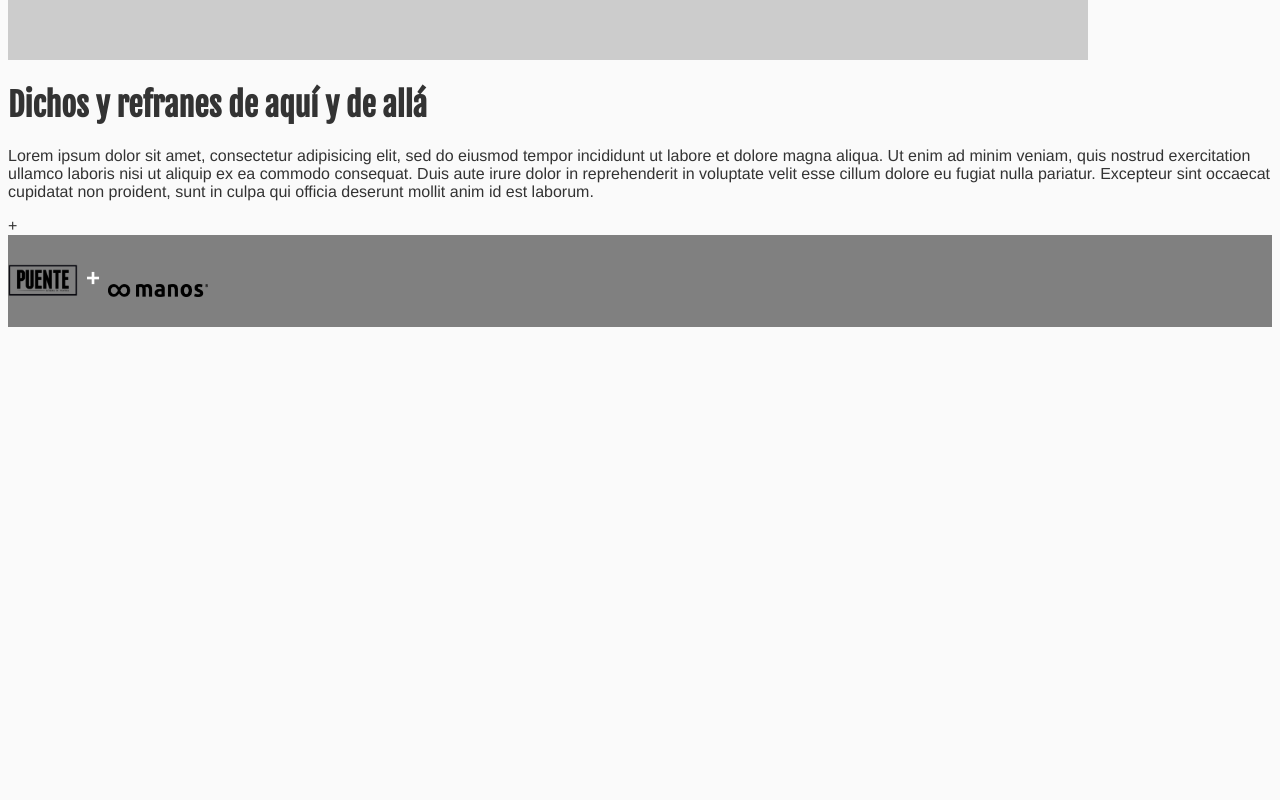
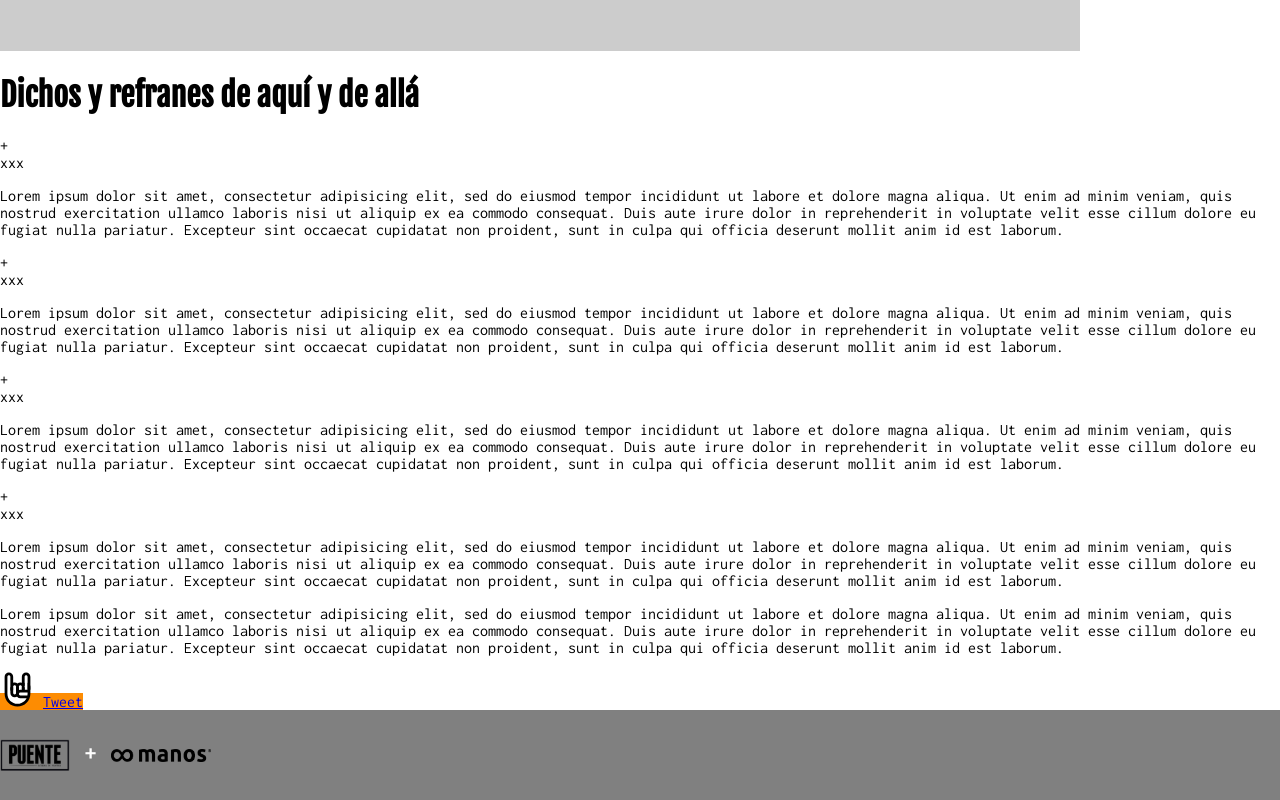
Before and after one commit to rv1375/cuandoelriosuena, a website: page app/index.html in a window 1280 px wide. Shown: the part 766-1566 px from the top of the page. Before the commit the page ends 1101 px from the top, so only its background shows below. Drawn offline with nearby package versions, Linux system fonts and the light colour scheme; files that its build step writes are made by us from their sources; placeholder pictures from the web are drawn by us.

Commit message:
wip html

```diff
--- a/app/index.html
+++ b/app/index.html
@@ -28,7 +28,9 @@
    <h1>Dichos y refranes de aquí y de allá</h1>
 
     <div class="texto1">
+      <div class="boton">+</div>
       <div class="historia1">
+        <span class="refran">xxx</span>
          <p>Lorem ipsum dolor sit amet, consectetur adipisicing elit, sed do eiusmod
         tempor incididunt ut labore et dolore magna aliqua. Ut enim ad minim veniam,
         quis nostrud exercitation ullamco laboris nisi ut aliquip ex ea commodo
@@ -38,10 +40,63 @@
       </div>
     </div>
 
+    <div class="texto2">
       <div class="boton">+</div>
+      <div class="historia2">
+        <span class="refran">xxx</span>
+         <p>Lorem ipsum dolor sit amet, consectetur adipisicing elit, sed do eiusmod
+        tempor incididunt ut labore et dolore magna aliqua. Ut enim ad minim veniam,
+        quis nostrud exercitation ullamco laboris nisi ut aliquip ex ea commodo
+        consequat. Duis aute irure dolor in reprehenderit in voluptate velit esse
+        cillum dolore eu fugiat nulla pariatur. Excepteur sint occaecat cupidatat non
+        proident, sunt in culpa qui officia deserunt mollit anim id est laborum.</p>
+      </div>
+    </div>
 
+    <div class="texto3">
+      <div class="boton">+</div>
+      <div class="historia3">
+        <span class="refran">xxx</span>
+         <p>Lorem ipsum dolor sit amet, consectetur adipisicing elit, sed do eiusmod
+        tempor incididunt ut labore et dolore magna aliqua. Ut enim ad minim veniam,
+        quis nostrud exercitation ullamco laboris nisi ut aliquip ex ea commodo
+        consequat. Duis aute irure dolor in reprehenderit in voluptate velit esse
+        cillum dolore eu fugiat nulla pariatur. Excepteur sint occaecat cupidatat non
+        proident, sunt in culpa qui officia deserunt mollit anim id est laborum.</p>
+      </div>
+    </div>
 
+    <div class="texto4">
+      <div class="boton">+</div>
+      <div class="historia4">
+        <span class="refran">xxx</span>
+         <p>Lorem ipsum dolor sit amet, consectetur adipisicing elit, sed do eiusmod
+        tempor incididunt ut labore et dolore magna aliqua. Ut enim ad minim veniam,
+        quis nostrud exercitation ullamco laboris nisi ut aliquip ex ea commodo
+        consequat. Duis aute irure dolor in reprehenderit in voluptate velit esse
+        cillum dolore eu fugiat nulla pariatur. Excepteur sint occaecat cupidatat non
+        proident, sunt in culpa qui officia deserunt mollit anim id est laborum.</p>
+      </div>
+    </div>
 
+    <div class="info">
+         <p>Lorem ipsum dolor sit amet, consectetur adipisicing elit, sed do eiusmod
+        tempor incididunt ut labore et dolore magna aliqua. Ut enim ad minim veniam,
+        quis nostrud exercitation ullamco laboris nisi ut aliquip ex ea commodo
+        consequat. Duis aute irure dolor in reprehenderit in voluptate velit esse
+        cillum dolore eu fugiat nulla pariatur. Excepteur sint occaecat cupidatat non
+        proident, sunt in culpa qui officia deserunt mollit anim id est laborum.</p>
+    </div>
+
+   <div class="compartir">
+        <span class="manito botones" href="#">
+          <img src="images/RockOn.svg" width="35"/>
+
+          <iframe src="https://www.facebook.com/plugins/share_button.php?href=https%3A%2F%2Fdevelopers.facebook.com%2Fdocs%2Fplugins%2F&layout=button&size=small&mobile_iframe=true&width=81&height=20&appId" width="81" height="20" style="border:none;overflow:hidden" scrolling="no" frameborder="0" allowTransparency="true"></iframe>
+
+          <a href="https://twitter.com/share" class="twitter-share-button">Tweet</a><script>!function(d,s,id){var js,fjs=d.getElementsByTagName(s)[0],p=/^http:/.test(d.location)?'http':'https';if(!d.getElementById(id)){js=d.createElement(s);js.id=id;js.src=p+'://platform.twitter.com/widgets.js';fjs.parentNode.insertBefore(js,fjs);}}(document, 'script', 'twitter-wjs');</script>
+        </span><br />
+      </div>
 
     <!-- Google Analytics: change UA-XXXXX-X to be your site's ID. -->
     <script>
@@ -67,7 +122,6 @@
   <footer>
     <a id="puente" href="http://puentelab.tumblr.com" target="_blank"><img src="images/puente.png" width="70" height="auto" /></a>&nbsp;<sup>+</sup>
     <a id="ocho" href="http://8manos.com" target="_blank"><img src="images/8m_tipografico.png" width="100" height="auto" /></a>
-
   </footer>
 
 </html>
--- a/app/styles/main.scss
+++ b/app/styles/main.scss
@@ -2,9 +2,10 @@
 // endbower
 
 body {
-  background: #fafafa;
-  font-family: 'Helvetica Neue', Helvetica, Arial, sans-serif;
-  color: #333;
+  background: #ffffff;
+  font-family: 'Inconsolata', monospace;
+  color: #000;
+  margin: 0;
 }
 
 h1 , h2 , h3 , h4 , h5 , h6  {
@@ -25,6 +26,7 @@ footer {
     vertical-align: bottom;
   }
 }
+
 
 
 .texto {
@@ -54,3 +56,28 @@ footer {
   color: #000;
   padding: 0.2em 0;
 }
+
+.manito {
+  background: #fd8c02;
+  margin-top: 20px;
+  transition: 0.1s all ease-in-out;
+  overflow: hidden;
+  iframe {
+    display: none;
+  }
+  &.activo {
+    border-radius:25px;
+    padding-left:20px;
+    padding-right:20px;
+    width: 193px;
+    iframe {
+      display: inline-block;
+      margin-top: 16px;
+      vertical-align: top;
+    }
+  }
+}
+
+#ocho {
+  top: -10px;
+}
```
Lines whose indentation alone changed are shown as unchanged.
